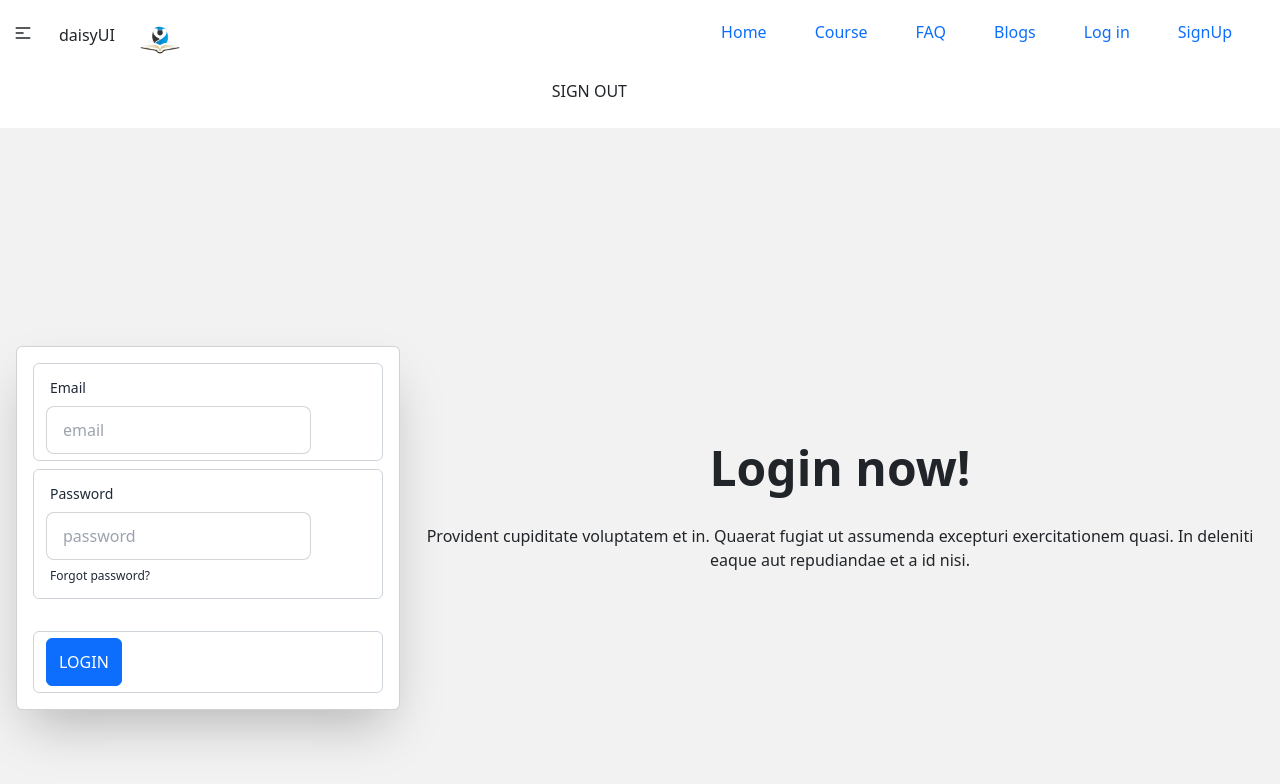
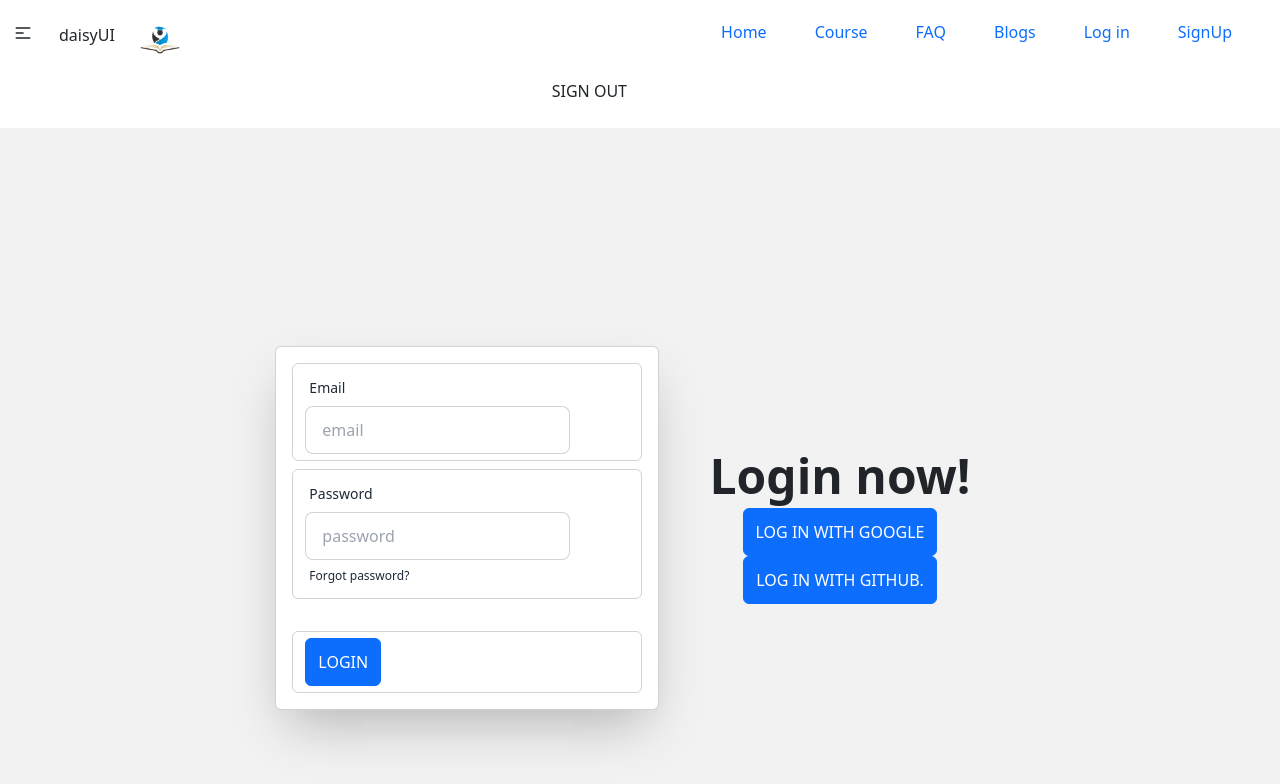
Before and after one commit to alamgir6934/tutorials-point-client, a React (Create React App) app: page /login in a window 1280 px wide. Shown: the top 784 px of the page. Built offline with nearby package versions, Linux system fonts and the light colour scheme.

Commit message:
fakedata-loaded

```diff
--- a/src/Pages/Login/Login/Login.js
+++ b/src/Pages/Login/Login/Login.js
@@ -6,9 +6,14 @@ const Login = () => {
         <div>
             <div className="hero min-h-screen bg-base-200">
                 <div className="hero-content flex-col lg:flex-row-reverse">
-                    <div className="text-center lg:text-left">
+                    <div className="text-center lg:text-center md:flex-row-reverse">
                         <h1 className="text-5xl font-bold">Login now!</h1>
-                        <p className="py-6">Provident cupiditate voluptatem et in. Quaerat fugiat ut assumenda excepturi exercitationem quasi. In deleniti eaque aut repudiandae et a id nisi.</p>
+
+                        <div className='md:flex-row-reverse'>
+                            <button className="btn btn-primary">Log in with google</button>
+                            <button className="btn btn-primary">Log in with Github.</button>
+                        </div>
+
                     </div>
                     <div className="card flex-shrink-0 w-full max-w-sm shadow-2xl bg-base-100">
                         <div className="card-body">
@@ -24,7 +29,7 @@ const Login = () => {
                                 </label>
                                 <input type="text" placeholder="password" className="input input-bordered" />
                                 <label className="label">
-                                    <Link href="#" className="label-text-alt link link-hover">Forgot password?</Link>
+                                    <Link to='/register' className="label-text-alt link link-hover">Forgot password?</Link>
                                 </label>
                             </div>
                             <div className="form-control mt-6">
```
